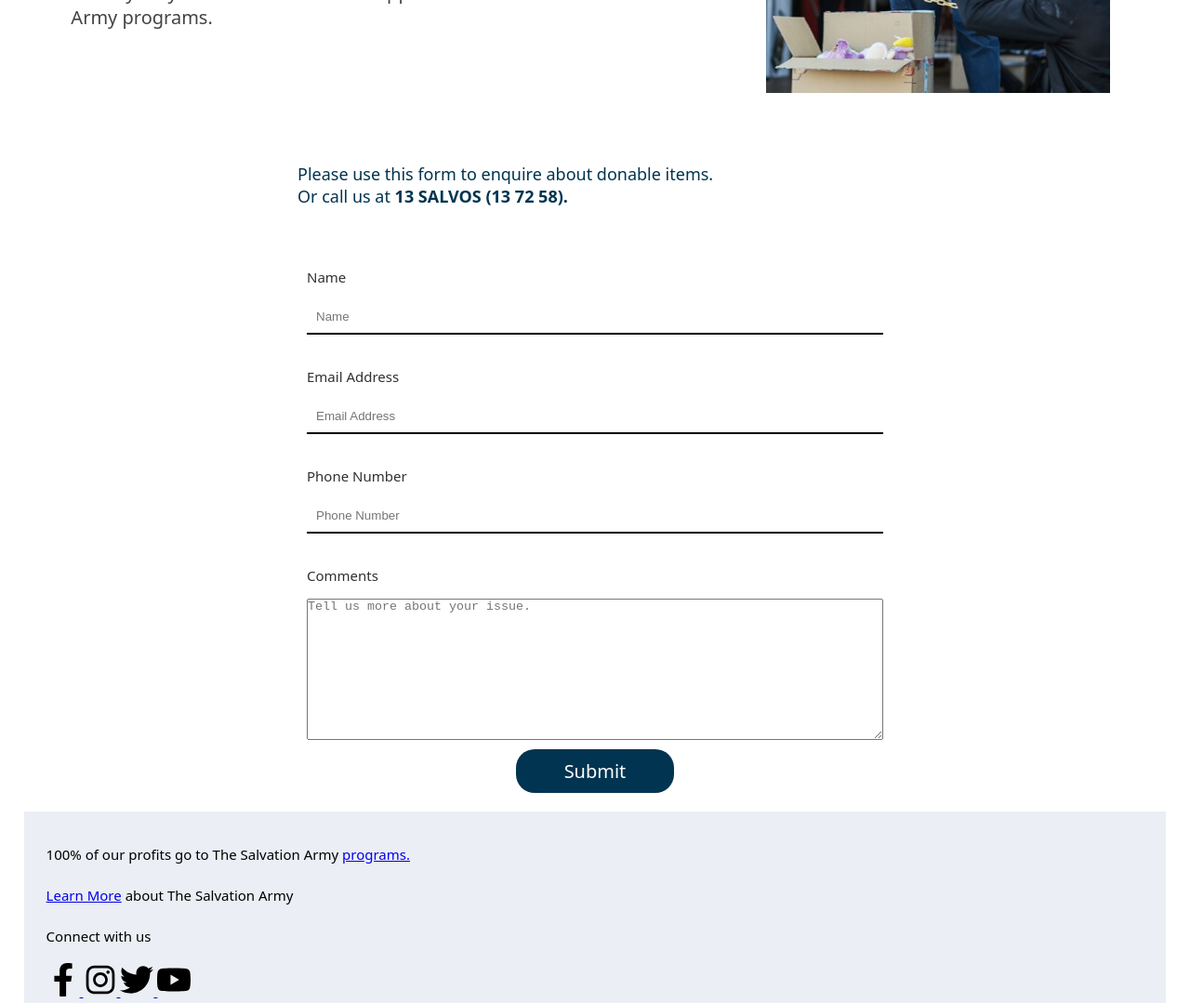
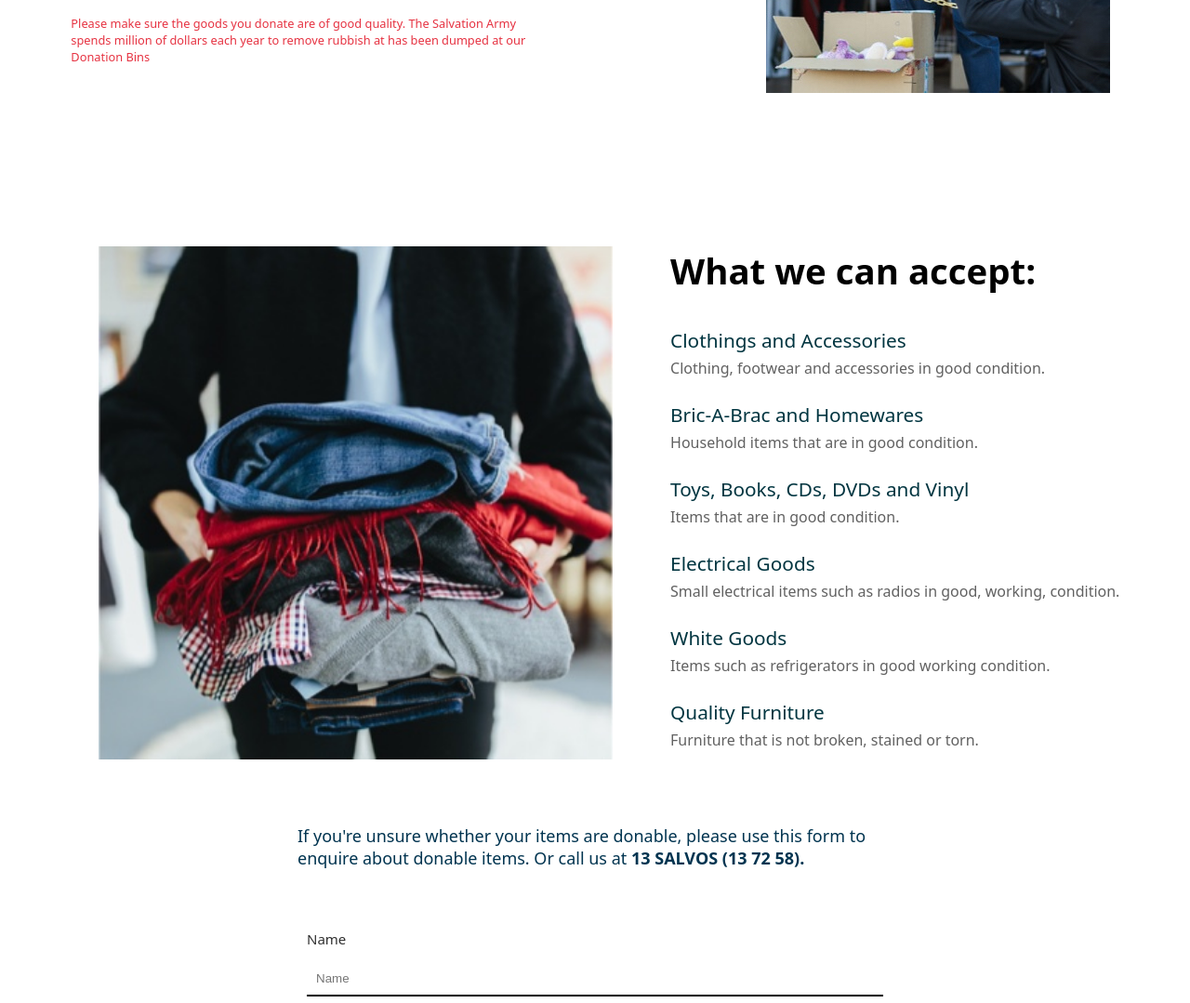
Before and after one commit to lohjunxiang/Web-Prototype, a plain HTML site: page form.html in a window 1280 px wide. Shown: the part 380-1459 px from the top of the page at 93% size. Drawn offline with Linux system fonts and the light colour scheme.

```diff
--- a/form.html
+++ b/form.html
@@ -5,6 +5,7 @@
   <meta charset="utf-8">
   <meta name="viewport" content="width=device-width">
   <title>Donation Guide</title>
+  <link rel="icon" type="image/png" href=”Assets/favicon-96x96.png”/>
   <link href="style.css" rel="stylesheet" type="text/css" />
 </head>
 
@@ -24,21 +25,62 @@
       </div>
     </div>
   </section>
-
+  <!-- form section --->
   <section class="form">
     <div class="nav-dummy"></div>
         <div class="content-container-form">
             <div class="landing-content-form">
                 <div class="landing-text">
-                    <h1>Our services rely on your donations.</h1>
+                    <h1>Our services <span class="highlight">rely on your donations.</span></h1>
                     <p>We rely on your donated items to support The Salvation Army programs.</p>
+                </br>
+                    <p style="color:#E63241; font-size:0.8rem;">Please make sure the goods you donate are of good quality. The Salvation Army spends million of dollars each year to remove rubbish at has been dumped at our Donation Bins</p>
                 </div>
                 <div id="donate-bald-man">
                     <img src="Assets/salvos-donate-pickup.jpg" height="100%"></img>
                 </div>
             </div>
+            <div class="nav-dummy">
+
+            </div>
+            <div class="guide-container">
+                <div>
+                    <img id="donate-clothes" src="Assets/Donate clothes.jpg" height=100% alt="#">
+                </div>
+                <div class="donable">
+                    <p class="guide-heading">What we can accept:</p>
+                    <div class="donable-container">
+                        <p class="donable-items">Clothings and Accessories</p>
+                        <p class="donable-conditions">Clothing, footwear and accessories in good condition.</p>
+                    </div>
+                    <div class="donable-container">
+                        <p class="donable-items">Bric-A-Brac and Homewares</p>
+                        <p class="donable-conditions">Household items that are in good condition.</p>
+                    </div>
+                    <div class="donable-container">
+                        <p class="donable-items">Toys, Books, CDs, DVDs and Vinyl</p>
+                        <p class="donable-conditions">Items that are in good condition.</p>
+                    </div>
+                    <div class="donable-container">
+                        <p class="donable-items">Electrical Goods</p>
+                        <p class="donable-conditions">Small electrical items such as radios in good, working, condition.</p>
+                    </div>
+                    <div class="donable-container">
+                        <p class="donable-items">White Goods</p>
+                        <p class="donable-conditions">Items such as refrigerators in good working condition.</p>
+                    </div>
+                    <div class="donable-container">
+                        <p class="donable-items">Quality Furniture</p>
+                        <p class="donable-conditions">Furniture that is not broken, stained or torn.</p>
+                    </div>
+                </div>
+
+
+
+            </div>
+
         <div class="form-content">
-            <p>Please use this form to enquire about donable items. </br> Or call us at <strong>13 SALVOS (13 72 58).</strong></p>
+            <p>If you're unsure whether your items are donable, please use this form to enquire about donable items. Or call us at <strong>13 SALVOS (13 72 58).</strong></p>
             <div class="form-group">
                 <label>Name</label>
                 <input type="text" id="form-name" placeholder="Name">
--- a/style.css
+++ b/style.css
@@ -282,7 +282,7 @@ header {
     right: 0;
 }
 
-.video-caption {
+.caption {
     color: white;
     padding: 2vh 0px;
 }
@@ -408,6 +408,43 @@ header {
 }
 
 
+.guide-heading {
+    padding: 10px 0px;
+    font-size: 2.4rem;
+    margin: 20px 0px;
+    font-weight: bold;
+
+}
+
+.guide-container {
+    display: flex;
+    flex-direction: row;
+    justify-content: space-between;
+    padding: 20px;
+    margin: 0px 30px;
+
+}
+
+.donable-container {
+    margin: 20px 0px;
+}
+
+.donable-items {
+    color: #003540;
+    font-size: 1.3rem;
+    padding: 5px 0px;
+}
+
+.donable-conditions {
+    color: #616161;
+}
+
+#donate-clothes {
+    padding: 20px;
+    margin: 10px;
+
+}
+
 
 /* Media Queries
 –––––––––––––––––––––––––––––––––––––––––––––––––– */
```
Also changed, not shown: index.html (+1 -1 lines), Assets/Donate clothes.jpg (added), Assets/favicon-96x96.png (added), Assets/salvos drop off bins.jpg (added).
